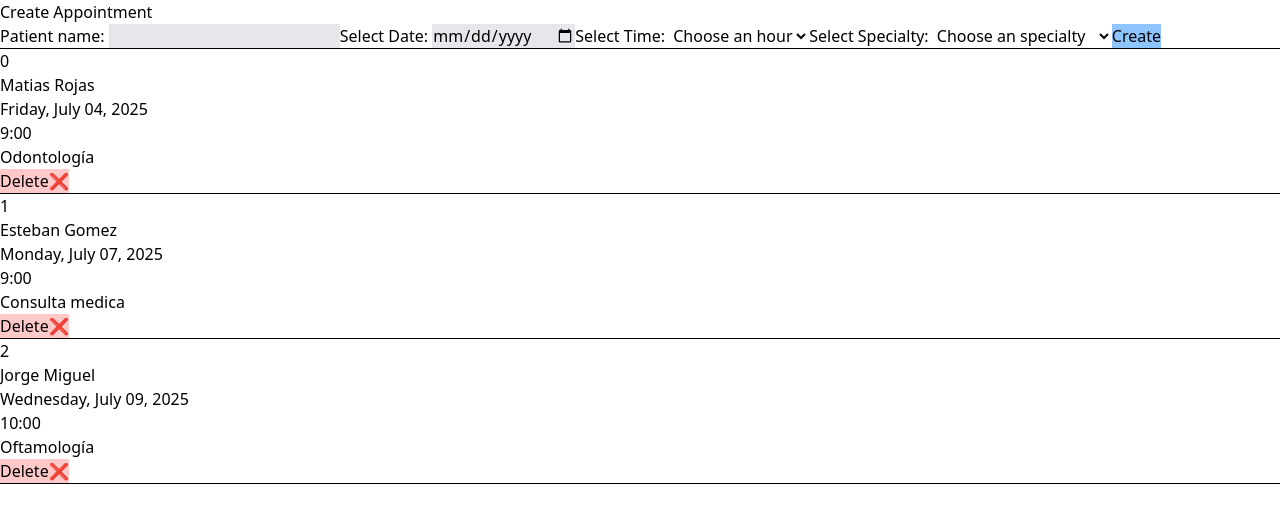
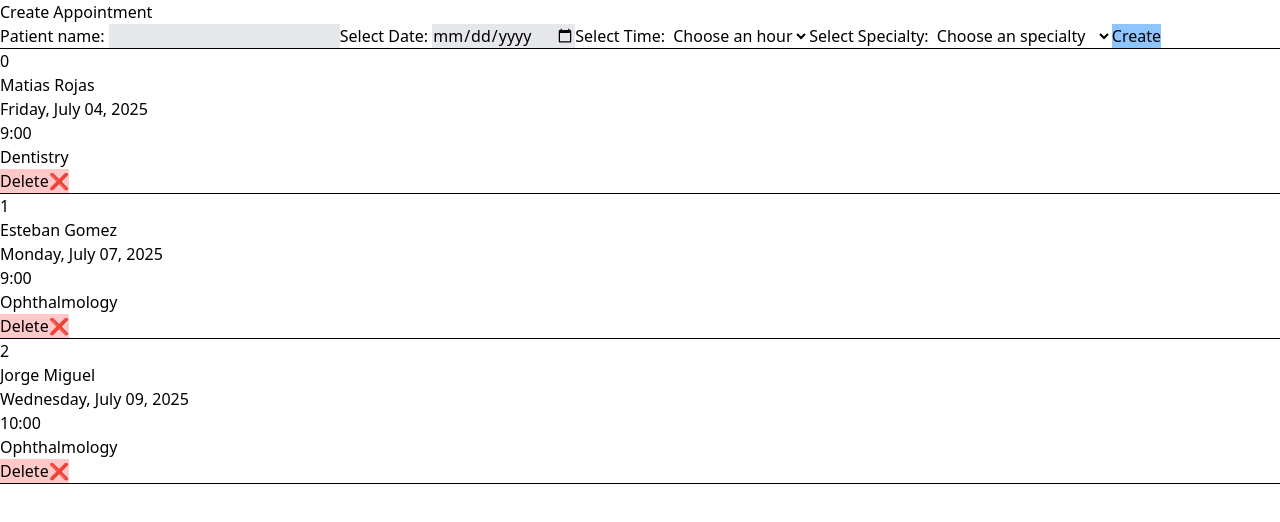
Before and after one commit to LucasDLabo/ReactJS-AAPRO2.0-2025, a React (Vite) app in the folder final_project/: page / in a window 1280 px wide. Shown: the top 522 px of the page. Built offline with nearby package versions, Linux system fonts and the light colour scheme.

Commit message:
feat/finalProject: basic validation for same date appointment

```diff
--- a/final_project/src/App.jsx
+++ b/final_project/src/App.jsx
@@ -24,7 +24,7 @@ function App() {
 
   return (
     <>
-      <AppointmentForm onCreate={createAppoint} specialties={specialties} timetables={timetables}></AppointmentForm>
+      <AppointmentForm onCreate={createAppoint} specialties={specialties} timetables={timetables} appoint={appoint}></AppointmentForm>
 
       {
         appoint.map( (data)=> (
--- a/final_project/src/components/appointment/AppointmentForm.jsx
+++ b/final_project/src/components/appointment/AppointmentForm.jsx
@@ -1,6 +1,6 @@
 import { use, useState } from 'react'
 
-function AppointmentForm( {onCreate, specialties, timetables} ){
+function AppointmentForm( {onCreate, specialties, timetables, appoint} ){
 
     const [name, setName] = useState('');
     const [date, setDatetime] = useState('');
@@ -9,9 +9,14 @@ function AppointmentForm( {onCreate, specialties, timetables} ){
 
     const submit = (e) => {
         e.preventDefault();
-        // Validación simple
+
         if (!name.trim() || !date.trim() || !time.trim() || !specialty.trim()) {
             alert('Make sure all fields are completed!');
+            return;
+        }
+
+        if(appoint.some((i) => i.date == date) && appoint.some((i) => i.time == time) && appoint.some((i) => i.specialty == specialty)){
+            alert('Date already appointed!');
             return;
         }
 
--- a/final_project/src/utils/data.js
+++ b/final_project/src/utils/data.js
@@ -4,20 +4,20 @@ export default[
         name: 'Matias Rojas',
         date: '2025-07-04',
         time: '9:00',
-        specialty: 'Odontología',
+        specialty: 'Dentistry',
     },
     {
         id: 1,
         name: 'Esteban Gomez',
         date: '2025-07-07',
         time: '9:00',
-        specialty: 'Consulta medica',
+        specialty: 'Ophthalmology',
     },
     {
         id: 2,
         name: 'Jorge Miguel',
         date: '2025-07-09',
         time: '10:00',
-        specialty: 'Oftamología',
+        specialty: 'Ophthalmology',
     }
 ]
```
